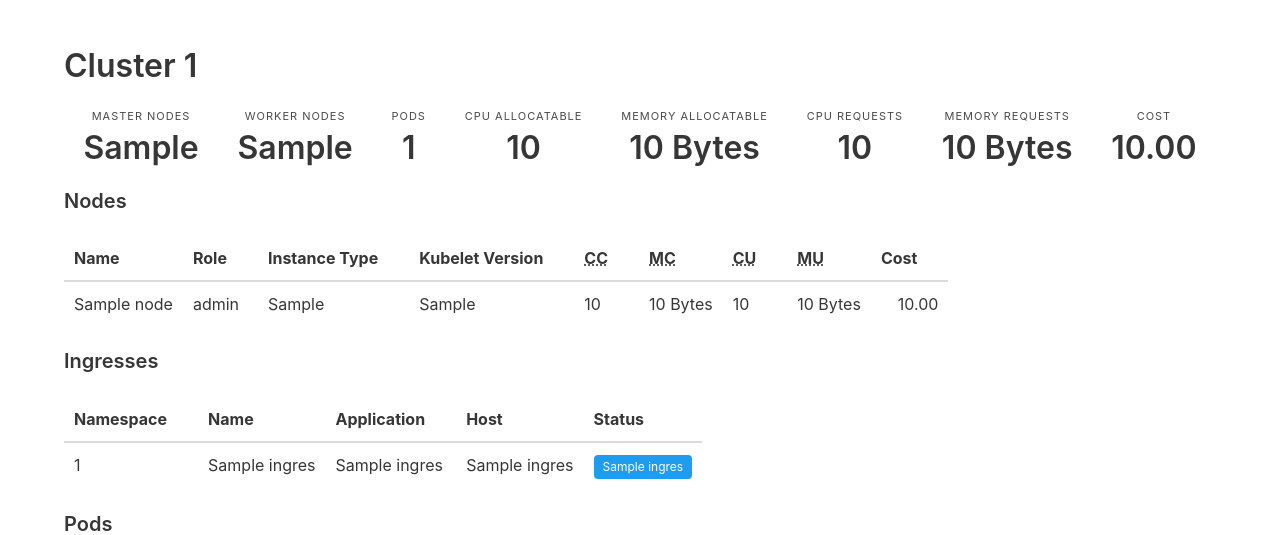
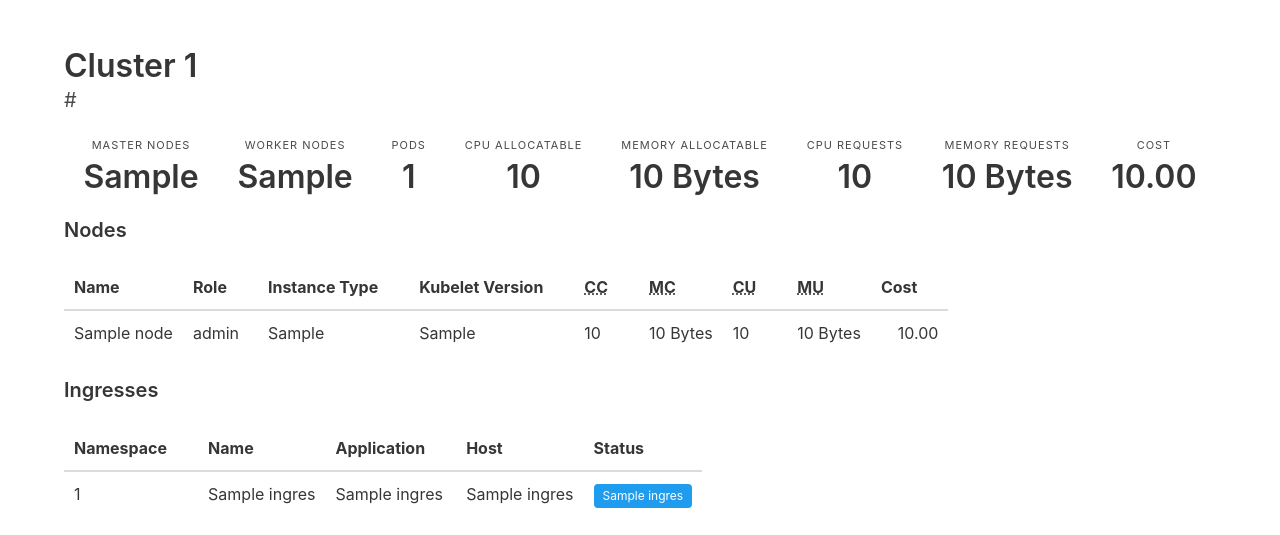
Before and after one commit to hjacobs/kube-resource-report, a Python web app: template templates/cluster.html in a window 1280 px wide. Shown: the part 52-587 px from the top of the page. Run offline with Jinja, Linux system fonts and the light colour scheme; the template is opened without the code that fills it: most values are stand-ins (such as "Sample title", 1, 10 or a date in 2020); some libraries are stand-ins or nearby versions.

Commit message:
show API URL

```diff
--- a/templates/cluster.html
+++ b/templates/cluster.html
@@ -2,6 +2,7 @@
 {% block title %}Cluster {{ cluster_id }}{% endblock %}
 {% block content %}
 <h1 class="title">Cluster {{ cluster_id }}</h1>
+<h2 class="subtitle">{{ summary.cluster.api_server_url }}</h1>
 
 <nav class="level">
   <div class="level-item has-text-centered">
```
